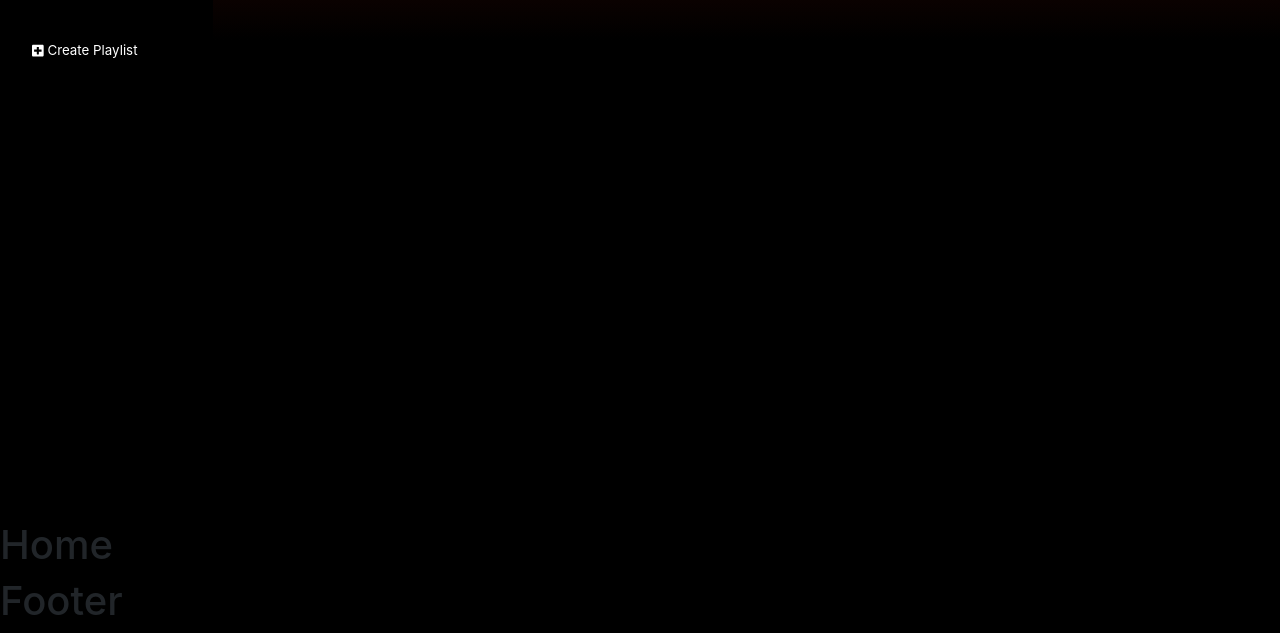
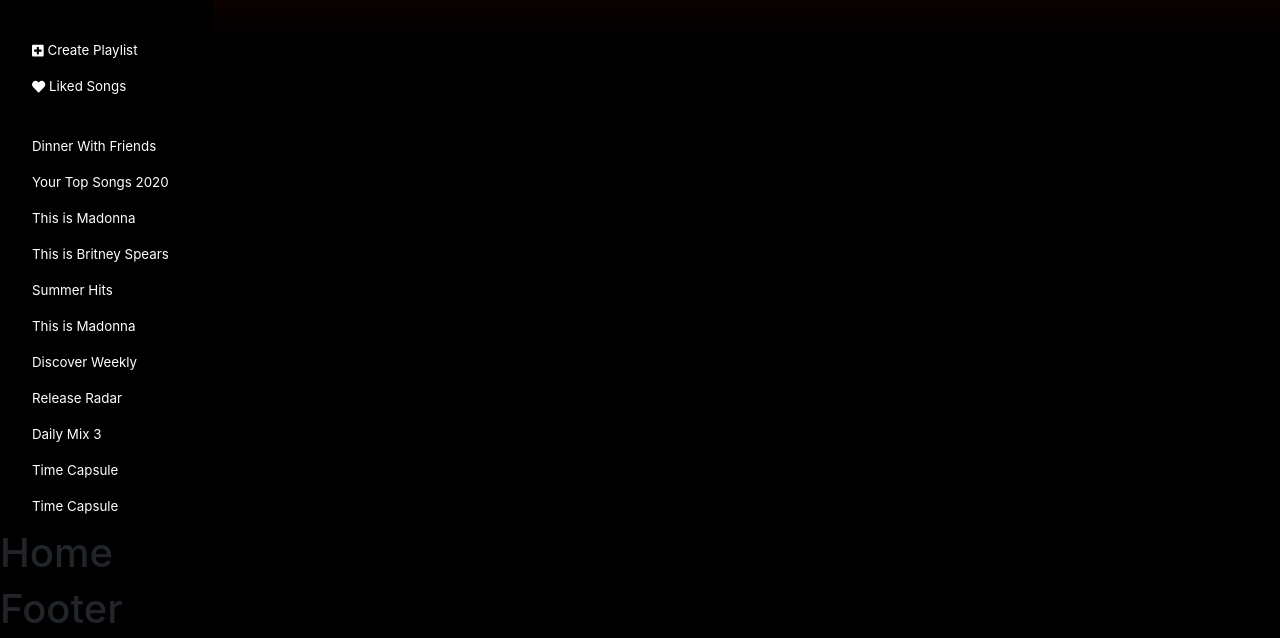
Before and after one commit to sjomansara/strive-m4d10-spotify, a React (Create React App) app: page / in a window 1280 px wide. Shown: the part 279-917 px from the top of the page. Built offline with nearby package versions, Linux system fonts and the light colour scheme.

Commit message:
finished sidebar

```diff
--- a/src/App.css
+++ b/src/App.css
@@ -7,6 +7,7 @@
   z-index: 100;
   box-shadow: inset -1px 0 0 rgba(0, 0, 0, .1);
   background-color: black;
+  max-height: 1000px;
 }
 #sidebar-wrapper{
   min-height: 100vh !important;
@@ -35,3 +36,24 @@
   color: white !important;
   font-size: smaller;
 }
+
+#tertiaryMenu {
+  overflow-y: scroll;
+  max-height: 400px;
+}
+
+::-webkit-scrollbar {
+  width: 10px;
+}
+
+::-webkit-scrollbar-track {
+  background: #000000;
+}
+
+::-webkit-scrollbar-thumb {
+  background: #555;
+}
+
+::-webkit-scrollbar-thumb:hover {
+  background: #888;
+}
--- a/src/components/MyNav.jsx
+++ b/src/components/MyNav.jsx
@@ -2,7 +2,7 @@
 import {Nav} from "react-bootstrap";
 import { withRouter } from "react-router";
 import { FontAwesomeIcon } from '@fortawesome/react-fontawesome'
-import { faHome, faMicrophoneAlt, faPlusSquare, faSearch, faStream } from '@fortawesome/free-solid-svg-icons'
+import { faHeart, faHome, faMicrophoneAlt, faPlusSquare, faSearch, faStream } from '@fortawesome/free-solid-svg-icons'
 
 const Side = props => {
 
@@ -37,6 +37,72 @@
             <Nav.Item>
                 <Nav.Link id="navText" eventKey="disabled"><FontAwesomeIcon icon={faPlusSquare} /> Create Playlist</Nav.Link>
             </Nav.Item>
+            <Nav.Item>
+                <Nav.Link id="navText" eventKey="disabled"><FontAwesomeIcon icon={faHeart} /> Liked Songs</Nav.Link>
+            </Nav.Item>
+            <br/>
+            <div id="tertiaryMenu">
+            <Nav.Item>
+                <Nav.Link id="navText" eventKey="disabled">Dinner With Friends</Nav.Link>
+            </Nav.Item>
+            <Nav.Item>
+                <Nav.Link id="navText" eventKey="disabled">Your Top Songs 2020</Nav.Link>
+            </Nav.Item>
+            <Nav.Item>
+                <Nav.Link id="navText" eventKey="disabled">This is Madonna</Nav.Link>
+            </Nav.Item>
+            <Nav.Item>
+                <Nav.Link id="navText" eventKey="disabled">This is Britney Spears</Nav.Link>
+            </Nav.Item>
+            <Nav.Item>
+                <Nav.Link id="navText" eventKey="disabled">Summer Hits</Nav.Link>
+            </Nav.Item>
+            <Nav.Item>
+                <Nav.Link id="navText" eventKey="disabled">This is Madonna</Nav.Link>
+            </Nav.Item>
+            <Nav.Item>
+                <Nav.Link id="navText" eventKey="disabled">Discover Weekly</Nav.Link>
+            </Nav.Item>
+            <Nav.Item>
+                <Nav.Link id="navText" eventKey="disabled">Release Radar</Nav.Link>
+            </Nav.Item>
+            <Nav.Item>
+                <Nav.Link id="navText" eventKey="disabled">Daily Mix 3</Nav.Link>
+            </Nav.Item>
+            <Nav.Item>
+                <Nav.Link id="navText" eventKey="disabled">Time Capsule</Nav.Link>
+            </Nav.Item>
+            <Nav.Item>
+                <Nav.Link id="navText" eventKey="disabled">Time Capsule</Nav.Link>
+            </Nav.Item>
+            <Nav.Item>
+                <Nav.Link id="navText" eventKey="disabled">Daily Mix 5</Nav.Link>
+            </Nav.Item>
+            <Nav.Item>
+                <Nav.Link id="navText" eventKey="disabled">Daily Mix 1</Nav.Link>
+            </Nav.Item>
+            <Nav.Item>
+                <Nav.Link id="navText" eventKey="disabled">This is Harry Styles</Nav.Link>
+            </Nav.Item>
+            <Nav.Item>
+                <Nav.Link id="navText" eventKey="disabled">This is Queen</Nav.Link>
+            </Nav.Item>
+            <Nav.Item>
+                <Nav.Link id="navText" eventKey="disabled">This is Fleetwood Mac</Nav.Link>
+            </Nav.Item>
+            <Nav.Item>
+                <Nav.Link id="navText" eventKey="disabled">Soultronic</Nav.Link>
+            </Nav.Item>
+            <Nav.Item>
+                <Nav.Link id="navText" eventKey="disabled">00s Party</Nav.Link>
+            </Nav.Item>
+            <Nav.Item>
+                <Nav.Link id="navText" eventKey="disabled">Soulful Day</Nav.Link>
+            </Nav.Item>
+            <Nav.Item>
+                <Nav.Link id="navText" eventKey="disabled">Oyster</Nav.Link>
+            </Nav.Item>
+            </div>
             </Nav>
         </>
         );
```
